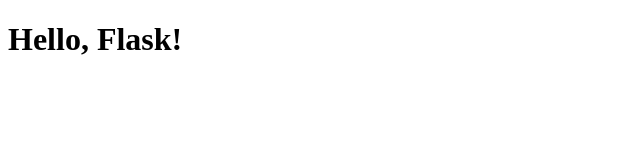
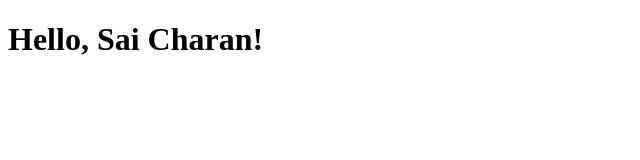
Before and after one commit to saicharan-clan/docker-, a plain HTML site: page index.html in a window 1280 px wide. Shown: the whole page, without its empty margins (0-640 px from the left). Drawn offline with Linux system fonts and the light colour scheme.

Commit message:
Update index.html

```diff
--- a/index.html
+++ b/index.html
@@ -1,9 +1,9 @@
 <!DOCTYPE html>
 <html>
 <head>
-    <title>My Flask App</title>
+    <title>My first app</title>
 </head>
 <body>
-    <h1>Hello, Flask!</h1>
+    <h1>Hello, Sai Charan!</h1>
 </body>
 </html>
```
